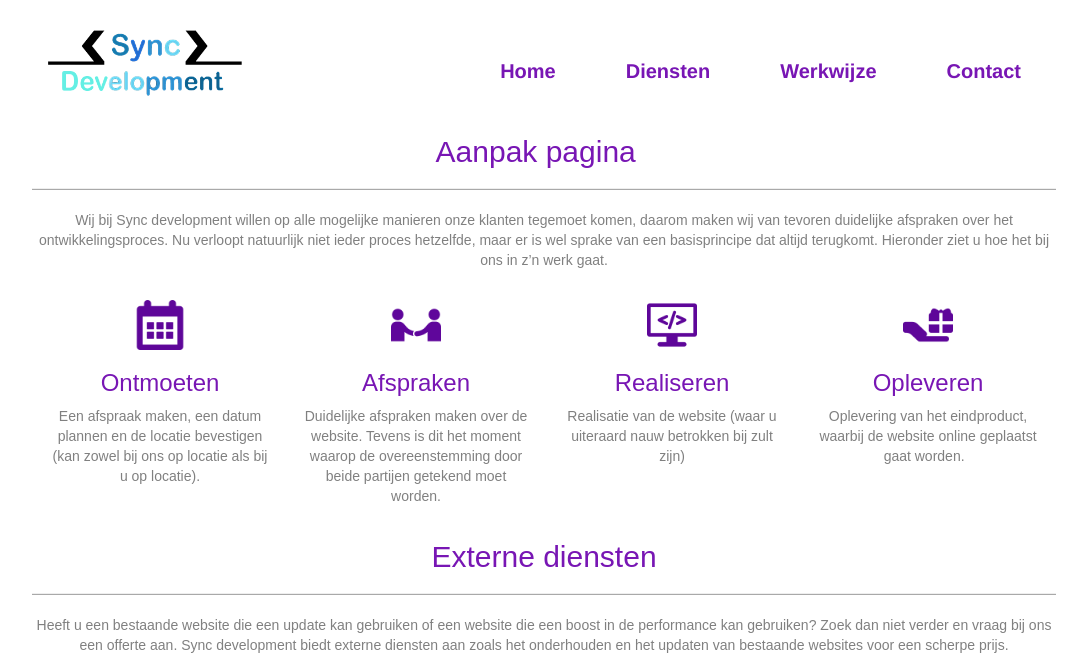
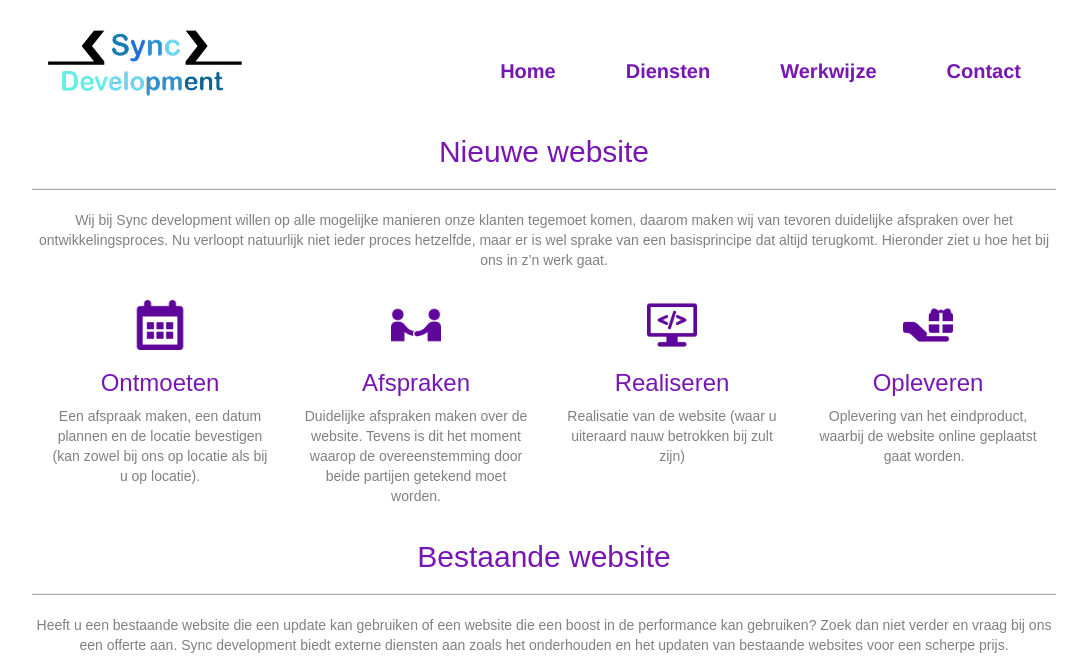
Before and after one commit to Sync-Development/Sync-Development, a PHP site: page /Werkwijze.html in a window 1280 px wide. Shown: the top 657 px of the page, without its empty margins (96-1183 px from the left). Run offline with PHP 8.4, Linux system fonts and the light colour scheme; some libraries are stand-ins or nearby versions.

Commit message:
Kleine aanpassingen en banner
Nieuw concept van het banner toegevoegd

```diff
--- a/Werkwijze.html
+++ b/Werkwijze.html
@@ -97,7 +97,7 @@ function filterFunction() {
 
   <div id="wrapper2">
 
-      <h2>Aanpak pagina  </h2>
+      <h2>Nieuwe website</h2>
       <hr>
       <p>
           Wij bij Sync development willen op alle mogelijke manieren onze klanten tegemoet komen, daarom maken wij van tevoren duidelijke afspraken over het ontwikkelingsproces. Nu verloopt natuurlijk niet ieder proces hetzelfde, maar er is wel sprake van een basisprincipe dat altijd terugkomt. Hieronder ziet u hoe het bij ons in z’n werk gaat.<br><br>
@@ -130,7 +130,7 @@ function filterFunction() {
 
 
       <br><br><br><br><br><br> <br><br><br><br><br>
-      <h2>Externe diensten</h2>
+      <h2>Bestaande website</h2>
       <hr>
       <p>Heeft u een bestaande website die een update kan gebruiken of een website die een boost in de performance kan gebruiken? Zoek dan niet verder en vraag bij ons een offerte aan. Sync development biedt externe diensten aan zoals het onderhouden en het updaten van bestaande websites voor een scherpe prijs.
       </p>
--- a/landscape.css
+++ b/landscape.css
@@ -221,10 +221,10 @@ margin: 20px 33px 20px 20px;
 
 .bg-img1 {
     /* The image used */
-    background-image: url("../images/Diensten.jpg");
+    background-image: url("../images/3%20in%201%20pakket.jpg");
 
     /* Set a specific height */
-    min-height: 500px;
+    min-height: 520px;
 
     /* Create the parallax scrolling effect */
     background-attachment: fixed;
```
Also changed, not shown: images/3 in 1 pakket.jpg (added).
